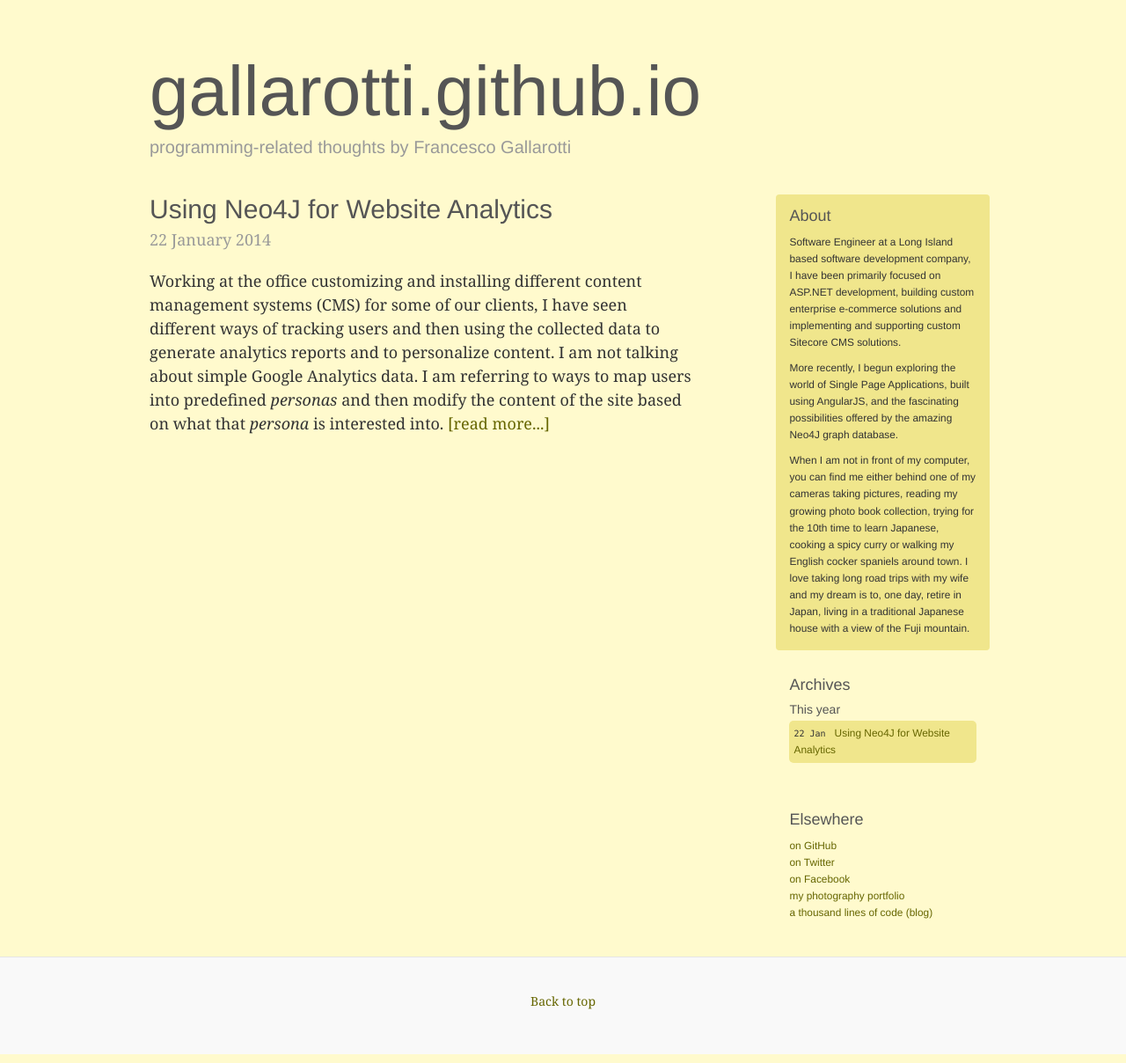
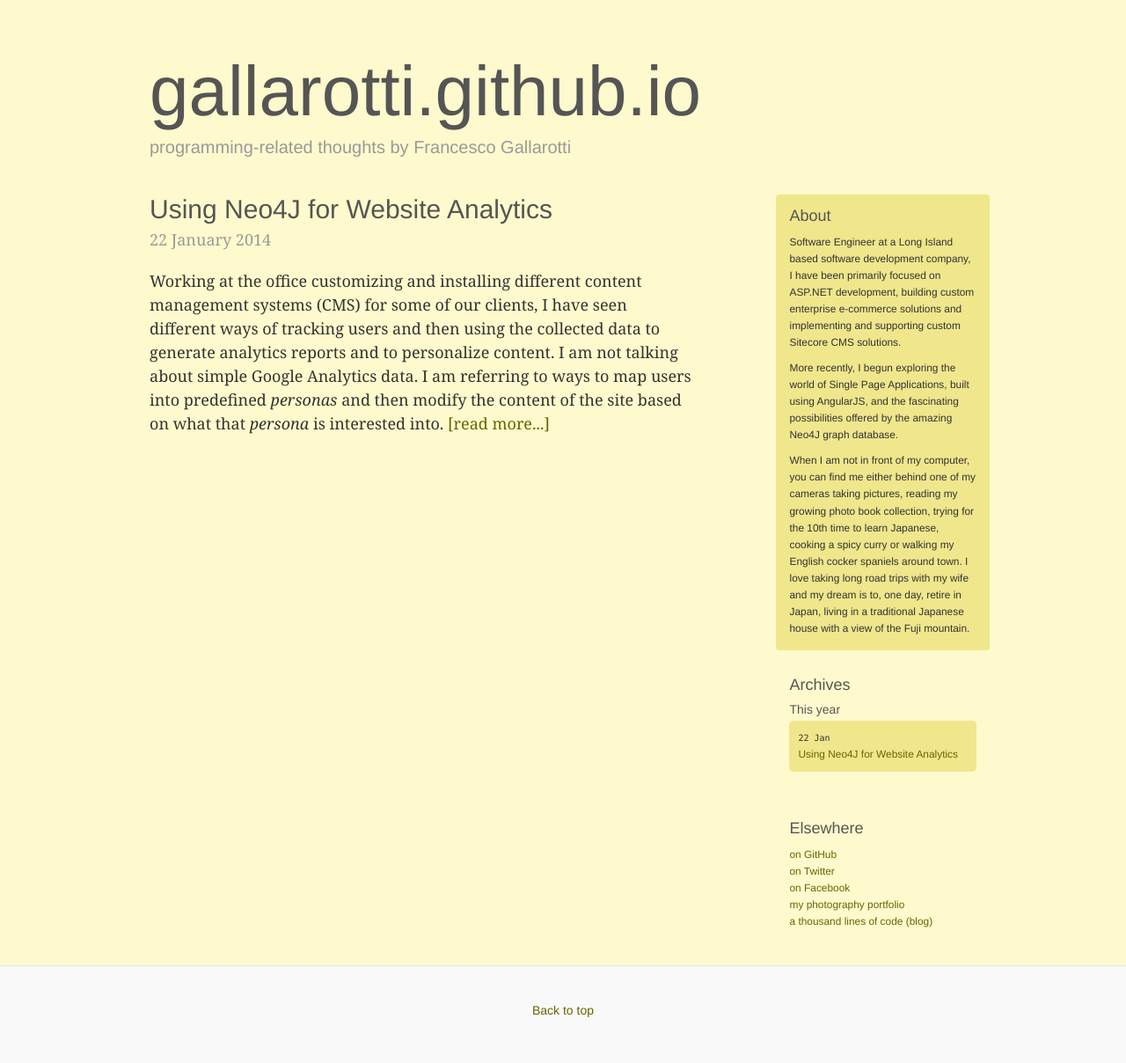
Before and after one commit to gallarotti/gallarotti.github.io, a Jekyll site: the page built from index.html, in a window 1280 px wide. Shown: the whole page at 88% size. Built offline with Jekyll 4.4.1, drawn with Linux system fonts in a browser that asks for light colours; nearby versions of some CDN libraries; Markdown is read by kramdown in place of the engine named in the settings; the list of posts is cut into pages by our own code.

Commit message:
css changes

```diff
--- a/_includes/sidebar.html
+++ b/_includes/sidebar.html
@@ -21,7 +21,7 @@
                   <ul class="past">
                 {% endif %}
               {% endunless %}
-                <li><time>{{ post.date | date:"%d %b" }}</time><a href="{{ post.url }}">{{ post.title }}</a></li>
+                <li><time>{{ post.date | date:"%d %b" }}</time><a href="{{ post.url }}" style="display: block;">{{ post.title }}</a></li>
             {% endfor %}
             </ul>
           </div>
--- a/stylesheets/stylesheet.css
+++ b/stylesheets/stylesheet.css
@@ -192,6 +192,7 @@ box-shadow: 7px 10px 20px 0px rgba(0,0,0,0.3);
   text-align: center;
   background-color: #f9f9f9;
   border-top: 1px solid #e5e5e5;
+  font-family: "Helvetica Neue", Helvetica, Arial, sans-serif;
 }
 
 #archive ol,ul {
@@ -232,8 +233,7 @@ box-shadow: 7px 10px 20px 0px rgba(0,0,0,0.3);
     -o-border-radius: 5px;
     border-radius: 5px;
     background-color: #F0E68C;
-    margin-left: 0;
-    padding: 5px;
+    padding: 10px;
 }
 
 #archive .this li:last-child {
```
